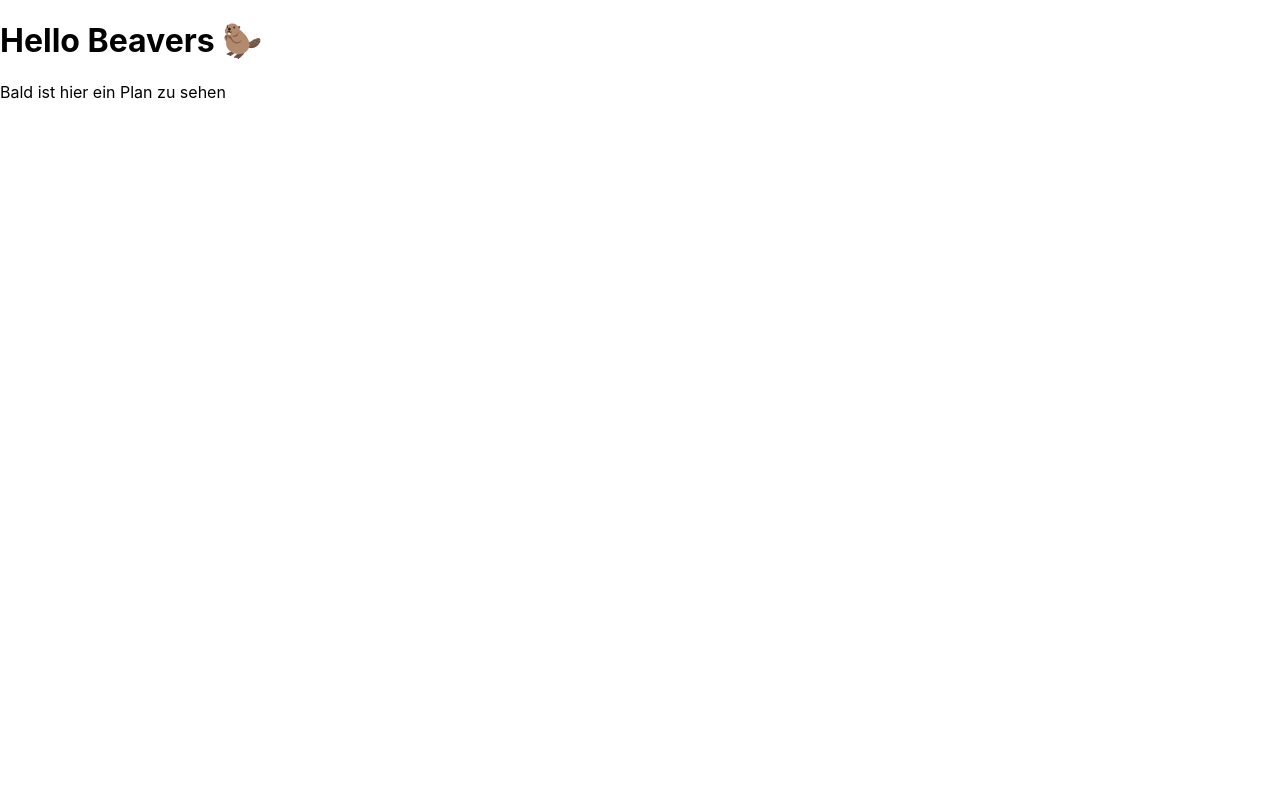
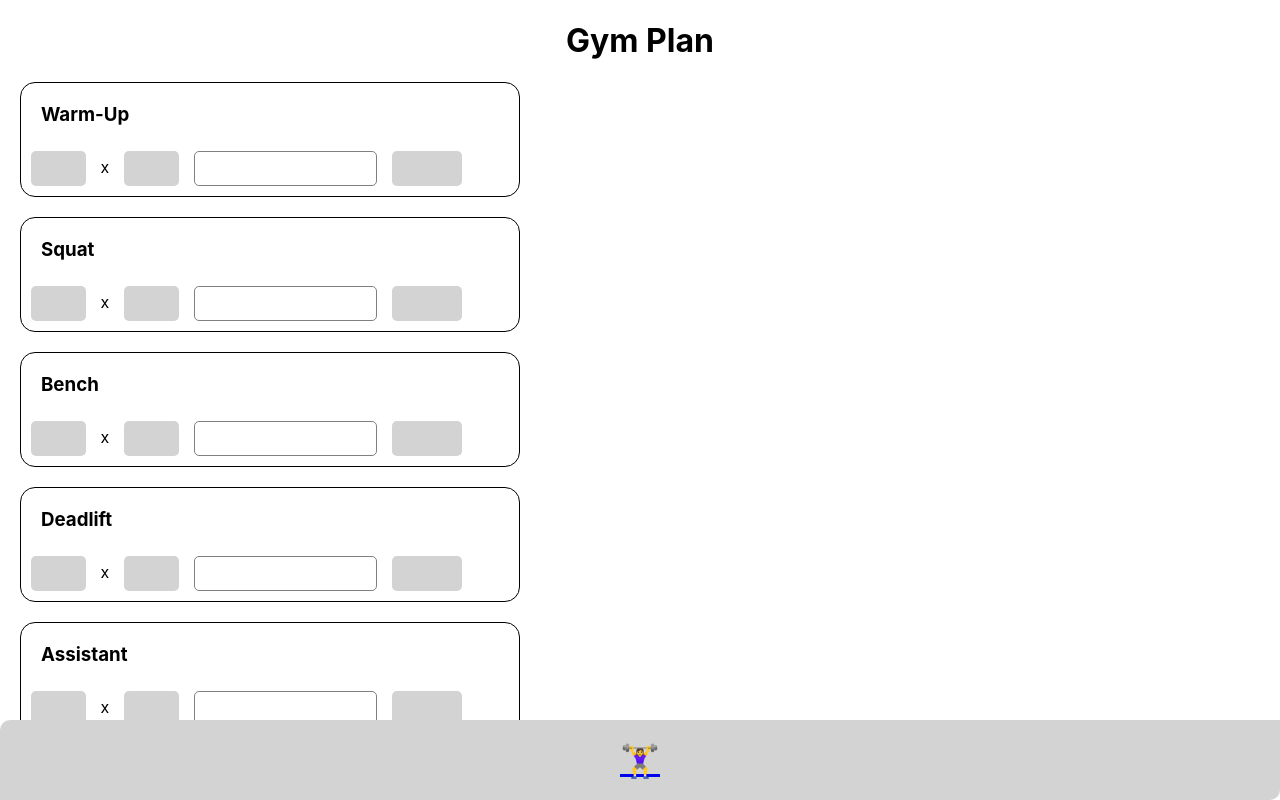
Before and after one commit to KirstenSchuhmann/CapstoneProject, a Next.js app: page / in a window 1280 px wide. Built offline with nearby package versions, Linux system fonts and the light colour scheme.

Commit message:
added all sections and minimum styling

```diff
--- /dev/null
+++ b/components/Footer.js
@@ -0,0 +1,27 @@
+import styled from "styled-components";
+import Link from "next/link";
+
+export default function Footer() {
+  return (
+    <StyledFooter>
+      <Link href="/"> 🏋️‍♀️ </Link>
+    </StyledFooter>
+  );
+}
+
+const StyledFooter = styled.footer`
+  width: 100%;
+  height: 80px;
+  position: absolute;
+  bottom: 0;
+  text-align: center;
+  background: lightgrey;
+  display: flex;
+  justify-content: center;
+  align-items: center;
+  border-radius: 10px 0px;
+
+  a {
+    font-size: 2rem;
+  }
+`;
--- a/components/GymPlan.js
+++ b/components/GymPlan.js
@@ -1,8 +1,131 @@
+import styled from "styled-components";
+
 export default function GymPlan() {
   return (
     <>
-      <h1>Hello Beavers 🦫</h1>
-      <p> Bald ist hier ein Plan zu sehen</p>
+      <StyledHeadline> Gym Plan </StyledHeadline>
+      <StyledSection>
+        <StyledHeadlineSection> Warm-Up </StyledHeadlineSection>
+        <form>
+          <StyledInputNumber type="number" name="set" />
+          <StyledP> x </StyledP>
+          <StyledInputNumber type="number" name="volume" />
+          <StyledInputText type="text" name="exercise" autoComplete="off" />
+          <StyledInputForWeight type="number" name="kg" />
+        </form>
+      </StyledSection>
+      <StyledSection>
+        <StyledHeadlineSection> Squat </StyledHeadlineSection>
+        <form>
+          <StyledInputNumber type="number" name="set" />
+          <StyledP> x </StyledP>
+          <StyledInputNumber type="number" name="volume" />
+          <StyledInputText type="text" name="exercise" autoComplete="off" />
+          <StyledInputForWeight type="number" name="kg" />
+        </form>
+      </StyledSection>
+      <StyledSection>
+        <StyledHeadlineSection> Bench </StyledHeadlineSection>
+        <form>
+          <StyledInputNumber type="number" name="set" />
+          <StyledP> x </StyledP>
+          <StyledInputNumber type="number" name="volume" />
+          <StyledInputText type="text" name="exercise" autoComplete="off" />
+          <StyledInputForWeight type="number" name="kg" />
+        </form>
+      </StyledSection>
+      <StyledSection>
+        <StyledHeadlineSection> Deadlift </StyledHeadlineSection>
+        <form>
+          <StyledInputNumber type="number" name="set" />
+          <StyledP> x </StyledP>
+          <StyledInputNumber type="number" name="volume" />
+          <StyledInputText type="text" name="exercise" autoComplete="off" />
+          <StyledInputForWeight type="number" name="kg" />
+        </form>
+      </StyledSection>
+      <StyledSection>
+        <StyledHeadlineSection> Assistant </StyledHeadlineSection>
+        <form>
+          <StyledInputNumber type="number" name="set" />
+          <StyledP> x </StyledP>
+          <StyledInputNumber type="number" name="volume" />
+          <StyledInputText type="text" name="exercise" autoComplete="off" />
+          <StyledInputForWeight type="number" name="kg" />
+        </form>
+      </StyledSection>
     </>
   );
 }
+
+// Styling starts here
+
+const StyledHeadline = styled.h1`
+  display: flex;
+  justify-content: center;
+  align-items: center;
+`;
+
+const StyledSection = styled.section`
+  background-color: white;
+  border-radius: 15px;
+  border: 1px solid black;
+  max-width: 500px;
+  margin: 20px;
+`;
+
+const StyledHeadlineSection = styled.h3`
+  margin: 10px;
+  padding: 10px;
+`;
+
+const StyledP = styled.p`
+  display: inline;
+`;
+
+const StyledInputText = styled.input`
+  height: 35px;
+  width: auto;
+
+  border-radius: 5px;
+  border: 0.5px solid grey;
+  margin: 5px;
+`;
+
+const StyledInputNumber = styled.input`
+  //Chrome, Safari, Edge, Opera - hide arrows
+  ::-webkit-outer-spin-button,
+  ::-webkit-inner-spin-button {
+    -webkit-appearance: none;
+  }
+  // Firefox - hide arrows
+  -moz-appearance: textfield;
+  // normal styling
+  height: 35px;
+  width: 55px;
+  align-content: center;
+  justify-content: center;
+  background-color: lightgrey;
+  margin: 5px;
+  border-radius: 5px;
+  border: 0.5px solid transparent;
+  margin: 5px 10px 10px 10px;
+`;
+
+const StyledInputForWeight = styled.input`
+  //Chrome, Safari, Edge, Opera - hide arrows
+  ::-webkit-outer-spin-button,
+  ::-webkit-inner-spin-button {
+    -webkit-appearance: none;
+  }
+  // Firefox - hide arrows (CSS - letters shouldn't be allowed! Needs to be fixed later!!!)
+  -moz-appearance: textfield;
+  // normal styling
+  height: 35px;
+  width: 70px;
+  background-color: lightgrey;
+  margin: 5px;
+  border-radius: 5px;
+  border: 0.5px solid transparent;
+  margin: 5px 10px 10px 10px;
+`;
--- a/package.json
+++ b/package.json
@@ -14,9 +14,11 @@
     "prettier": "prettier --ignore-path .gitignore --write ."
   },
   "dependencies": {
+    "components": "^0.1.0",
     "next": "13.0.3",
     "react": "18.2.0",
     "react-dom": "18.2.0",
+    "styled": "^1.0.0",
     "styled-components": "^5.3.6"
   },
   "devDependencies": {
--- a/pages/index.js
+++ b/pages/index.js
@@ -1,9 +1,11 @@
 import GymPlan from "../components/GymPlan";
+import Footer from "../components/Footer";
 
 export default function Home() {
   return (
     <>
       <GymPlan />
+      <Footer />
     </>
   );
 }
```
Also changed, not shown: 1 other file (tests, documents, lock files or other folders).
